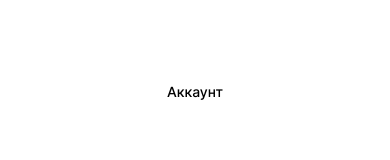
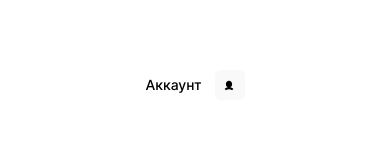
Before and after one commit to xatepk/movies-explorer-frontend, a React (Create React App) app: page /movies in a window 390 px wide. Both pictures are taken after a click on the button 354 px from the left and 37 px from the top of the page. Shown: the part 652-812 px from the top of the page. Built offline with nearby package versions, Linux system fonts and the light colour scheme.

Commit message:
feature:adaptiv

```diff
--- a/src/components/Account/Account.css
+++ b/src/components/Account/Account.css
@@ -1,7 +1,29 @@
+.account {
+  display: flex;
+  align-items: center;
+  justify-content: flex-end;
+}
+
 .account__link {
   text-decoration: none;
   color: black;
   font-size: 14px;
   line-height: 1.14;
   font-weight: 500;
+  margin-right: 13px;
 }
+
+.account__image {
+  width: 30px;
+  height: 30px;
+  background: url('../../images/account.svg') no-repeat center;
+  background-size: 10.38px 10.67px;
+  background-color: #F9F9F9;
+  border-radius: 6px;
+}
+
+@media screen and (max-width: 1279px) {
+  .account {
+    justify-content: center;
+  }
+}
--- a/src/components/Account/Account.js
+++ b/src/components/Account/Account.js
@@ -3,7 +3,10 @@ import { Link } from 'react-router-dom';
 
 function Account() {
   return(
-  <Link to="/profile" className="account__link">Аккаунт</Link>
+    <div className="account">
+      <Link to="/profile" className="account__link">Аккаунт</Link>
+      <Link to="/profile" className="account__image" />
+    </div>
   );
 }
 
--- a/src/components/AddMoviesButton/AddMoviesButton.css
+++ b/src/components/AddMoviesButton/AddMoviesButton.css
@@ -1,7 +1,8 @@
 .addmovie__button {
   display: flex;
   justify-content: center;
-  width: 320px;
+  width: 100%;
+  max-width: 320px;
   margin: 0 auto 80px;
   font-size: 12px;
   line-height: 1.25;
@@ -11,3 +12,10 @@
   box-sizing: border-box;
   padding: 11px 0;
 }
+
+@media screen and (max-width: 767px) {
+  .addmovie__button {
+    max-width: 200px;
+    margin: 50px auto 80px;
+  }
+}
--- a/src/components/FilterCheckbox/FilterCheckbox.css
+++ b/src/components/FilterCheckbox/FilterCheckbox.css
@@ -25,6 +25,7 @@
   height: 20px;
   background: url('../../images/duration-button.svg') no-repeat center;
   background-size: contain;
+  transition: background-image .2s;
 }
 
 .filter__box:hover {
@@ -37,8 +38,14 @@
 
 @media screen and (max-width: 767px) {
   .filter {
+    font-size: 11px;
+    line-height: 1.36;
     box-shadow: none;
     border: none;
-    margin-top: 34px;
+    margin-top: 39px;
+  }
+
+  .filter__box {
+    margin-left: -160px;
   }
 }
--- a/src/components/HamburgerMenu/HamburgerMenu.css
+++ b/src/components/HamburgerMenu/HamburgerMenu.css
@@ -4,7 +4,7 @@
   background-color: black;
   opacity: .3;
   display: none;
-  position: absolute;
+  position: fixed;
   top: 0;
   left: 0;
   bottom: 0;
@@ -19,7 +19,7 @@
   width: 100%;
   height: 100vh;
   max-width: 520px;
-  position: absolute;
+  position: fixed;
   top: 0px;
   right: 0px;
   z-index: 2;
--- a/src/components/MoviesCard/MoviesCard.css
+++ b/src/components/MoviesCard/MoviesCard.css
@@ -54,3 +54,9 @@
     width: 339px;
   }
 }
+
+@media screen and (max-width: 767px) {
+  .movie__image {
+    width: 300px;
+  }
+}
--- a/src/components/MoviesCardList/MoviesCardList.css
+++ b/src/components/MoviesCardList/MoviesCardList.css
@@ -27,3 +27,15 @@
     grid-gap: 36px 30px;
   }
 }
+
+@media screen and (max-width: 767px) {
+  .movies__block {
+    max-width: 300px;
+    padding: 50px 0 30px;
+  }
+
+  .movies__list {
+    grid-template-columns: repeat(auto-fit, 300px);
+    grid-row-gap: 20px;
+  }
+}
--- a/src/components/SearchForm/SearchForm.css
+++ b/src/components/SearchForm/SearchForm.css
@@ -38,8 +38,9 @@
 
 .seach__button {
   position: absolute;
-  top: 0;
-  right: 0;
+  top: 50%;
+  right: 19px;
+  transform: translateY(-50%);
   background: url('../../images/seach.svg') no-repeat center;
   background-size: 34px 34px;
   border: none;
@@ -64,11 +65,13 @@
     box-shadow: none;
     border: none;
     background-color: #fff;
+    margin: 80px 10px 20px;
   }
 
   .seach__form {
     box-shadow: 0px 3px 14px rgba(0, 0, 0, 0.08);
     border-radius: 9px;
+    padding: 25px 19px;
   }
 
   .seach__icon {
@@ -80,10 +83,6 @@
     line-height: 1.43;
   }
 
-  .seach__button {
-    top: 50%;
-    right: 19px;
-    transform: translateY(-50%);
-  }
+
 
 }
```
Also changed, not shown: src/images/account.svg (added).
